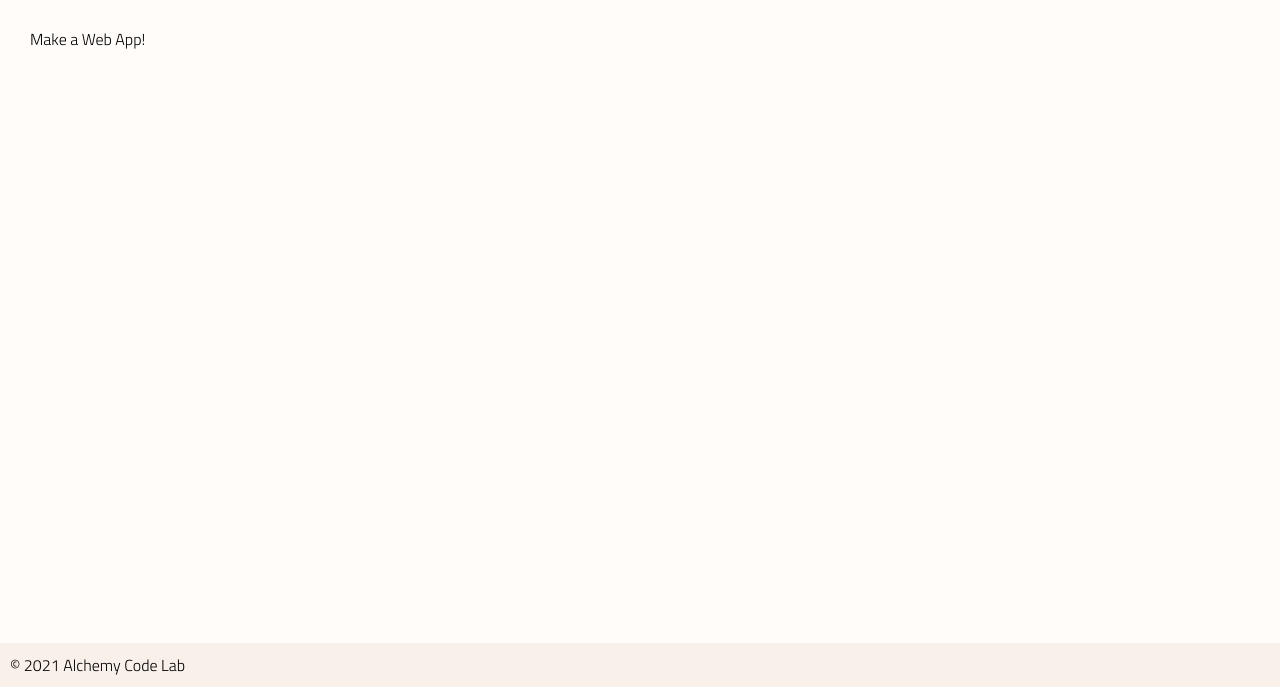
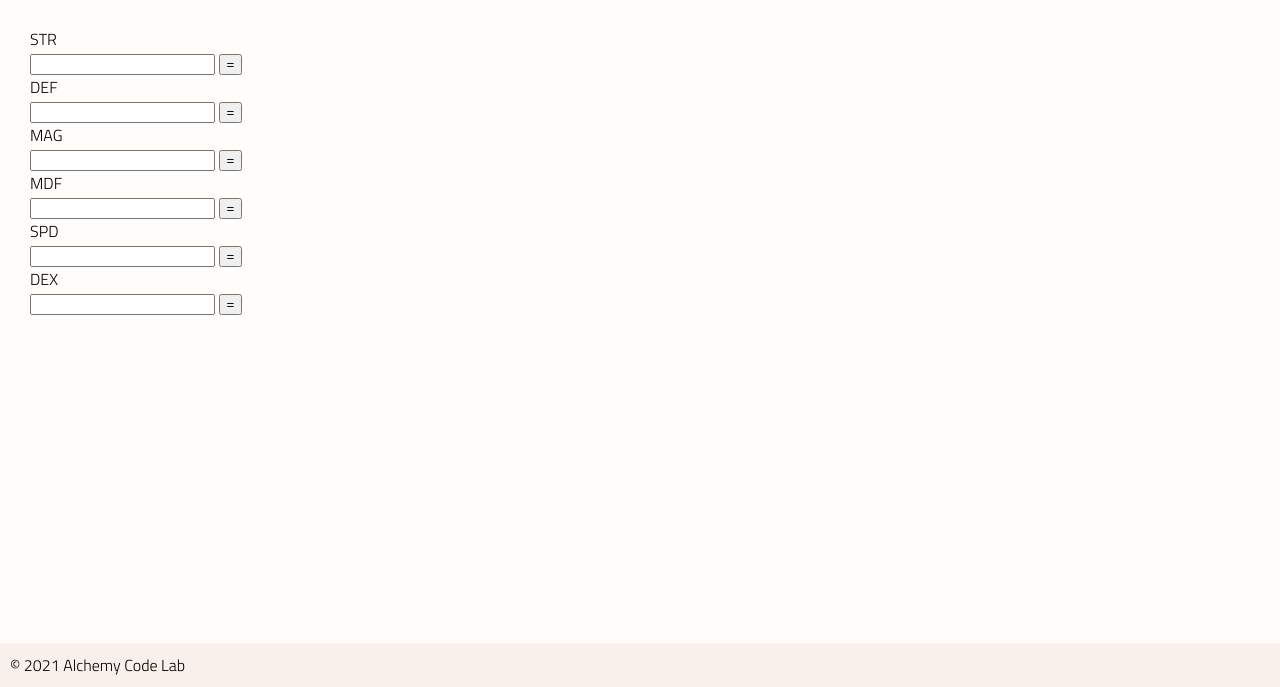
Before and after one commit to Dylan-Greathouse/lab-04c-character-creator, a plain HTML site: page index.html in a window 1280 px wide. Shown: the part 113-800 px from the top of the page. Drawn offline with Linux system fonts and the light colour scheme.

Commit message:
added states

```diff
--- a/index.html
+++ b/index.html
@@ -19,7 +19,20 @@
 
     <main>
 
-        Make a Web App!
+      STR<br><input type="number" id="strength-input">
+      <button id="strength-btn">=</button><br>
+      DEF<br><input type="number" id="defense-input">
+      <button id="defense-btn">=</button><br>
+      MAG<br><input type="number" id="magic-input">
+      <button id="magic-btn">=</button><br>
+      MDF<br><input type="number" id="mdefense-input">
+      <button id="mdefense-btn">=</button><br>
+      SPD<br><input type="number" id="speed-input">
+      <button id="speed-btn">=</button><br>
+      DEX<br><input type="number" id="dexterity-input">
+      <button id="dexterity-btn">=</button><br>
+
+
 
     </main>
 
```
